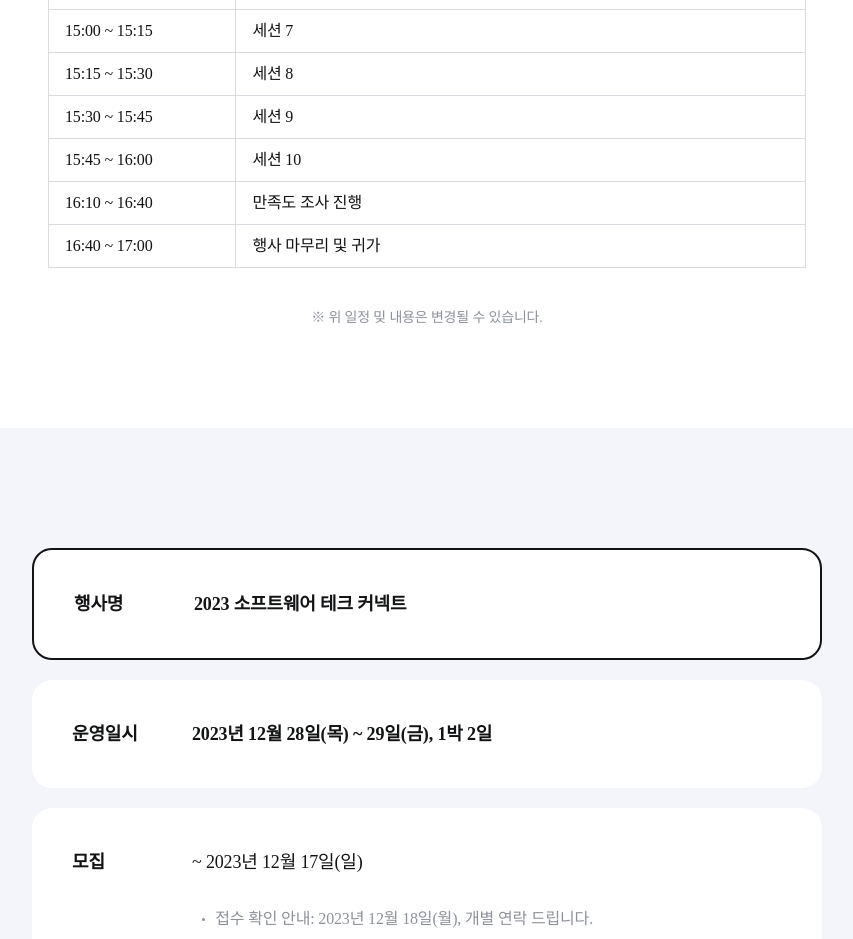
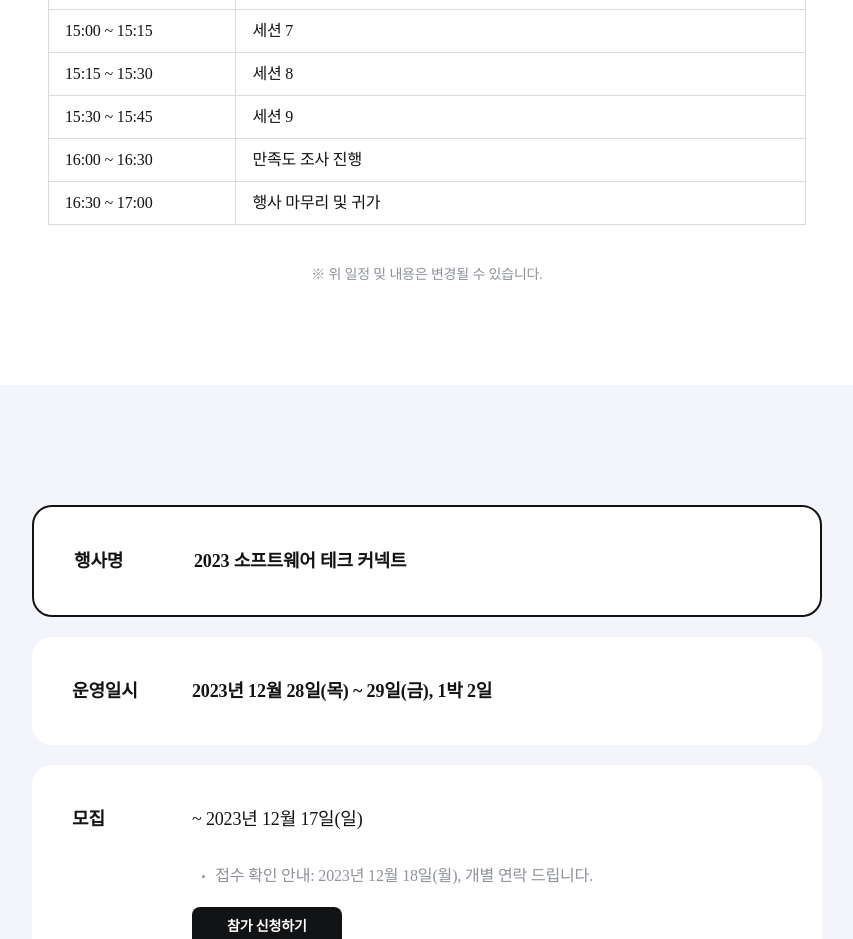
Before and after one commit to weniv/sw-tech-connect, a website: page index.html in a window 1280 px wide. Shown: the part 3940-4879 px from the top of the page, without its empty margins (213-1066 px from the left). Drawn offline with Linux system fonts and the light colour scheme; a web font is replaced by a local one.

Commit message:
:pencil2: Edit: 세부 일정 수정

```diff
--- a/index.html
+++ b/index.html
@@ -261,15 +261,11 @@
                     <td>세션 9</td>
                   </tr>
                   <tr>
-                    <td>15:45 ~ 16:00</td>
-                    <td>세션 10</td>
-                  </tr>
-                  <tr>
-                    <td>16:10 ~ 16:40</td>
+                    <td>16:00 ~ 16:30</td>
                     <td>만족도 조사 진행</td>
                   </tr>
                   <tr>
-                    <td>16:40 ~ 17:00</td>
+                    <td>16:30 ~ 17:00</td>
                     <td>행사 마무리 및 귀가</td>
                   </tr>
                 </tbody>
```
